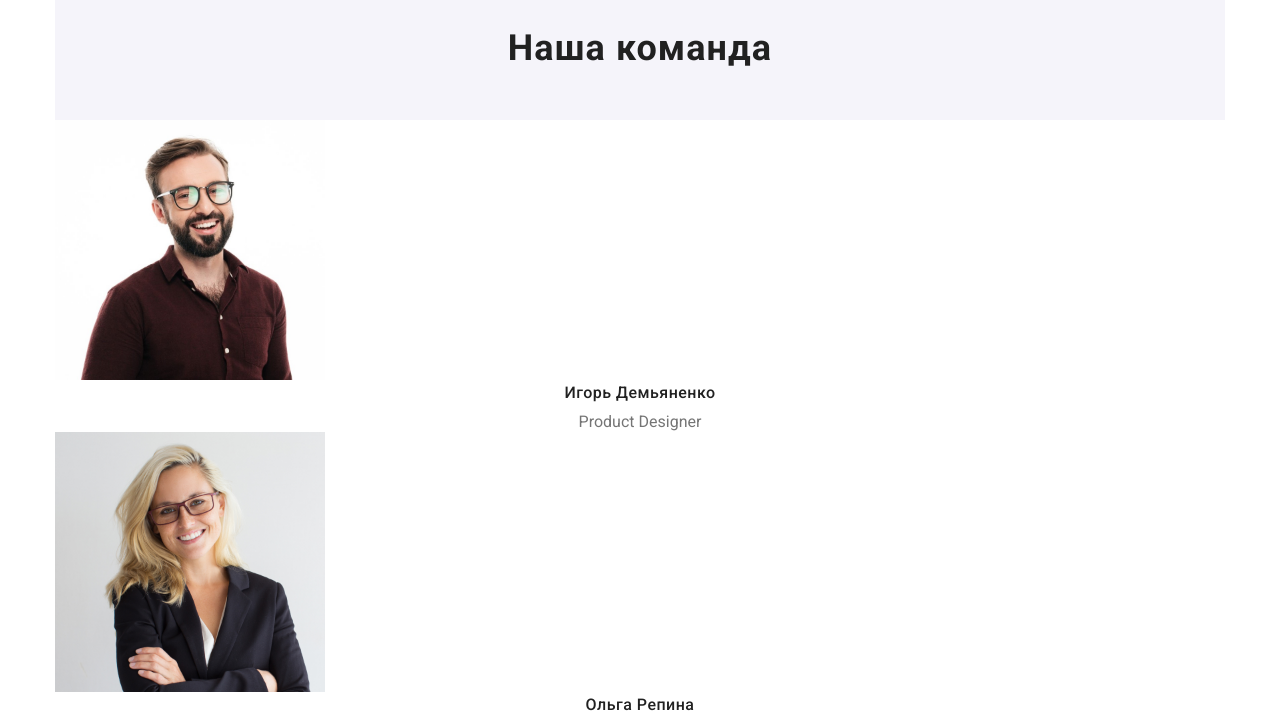
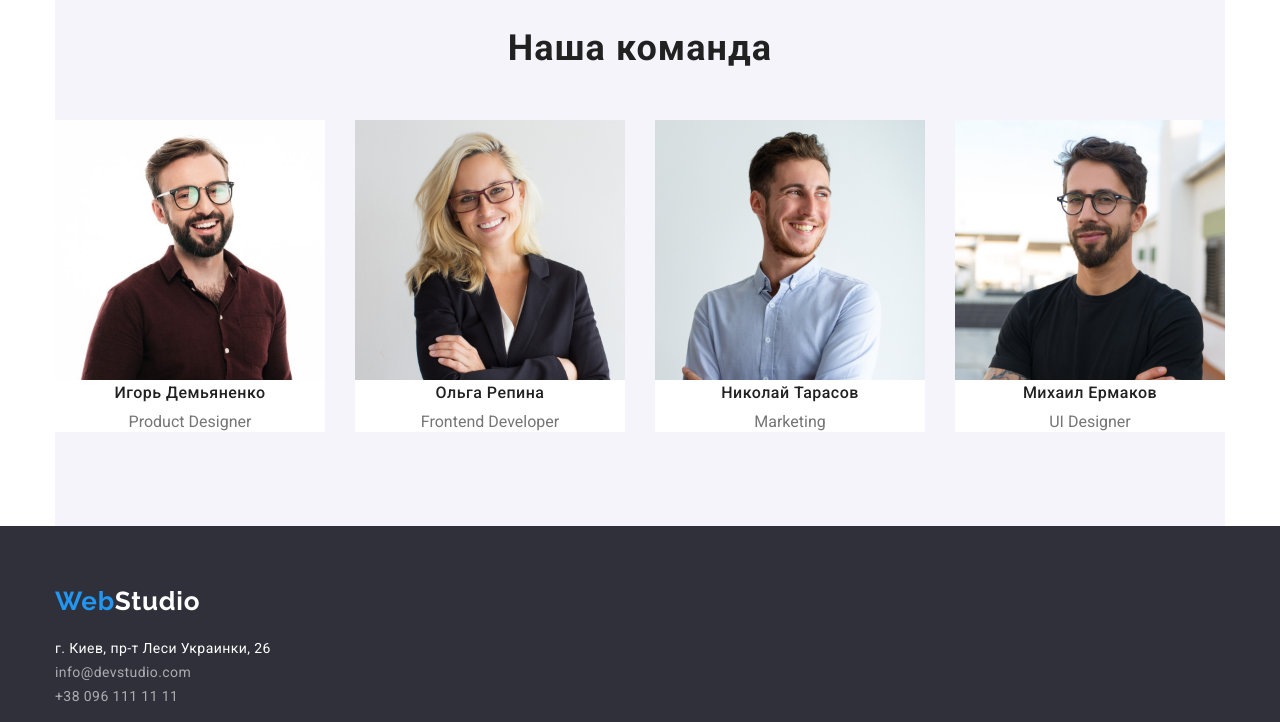
Before and after one commit to Oksanatonkopriad/goit-markup-hw-03, a plain HTML site: page index.html in a window 1280 px wide. Shown: the part 1240-1962 px from the top of the page. Drawn offline with nearby package versions, Linux system fonts and the light colour scheme.

Commit message:
logo-footer

```diff
--- a/css/styles.css
+++ b/css/styles.css
@@ -124,6 +124,7 @@ margin-left: 50px;
     padding-bottom: 200px;
     padding-top: 200px;
     background-color: #2F303A;
+    text-align: center;
 }
 .order-service .title {
     margin-bottom: 30px;
@@ -142,20 +143,21 @@ margin-left: 50px;
 
 /* Button */
 .button {
+    display: inline-block;
+    align-items: center;
+    min-width: 200px;
+    padding: 10px 32px;
     color: var(--primary-bg-color);
     background: #2196F3;
     box-shadow: 0px 4px 4px rgba(0, 0, 0, 0.15);
     border-radius: 4px;
-    min-width: 200px;
-    padding: 10px 32px;
+
     font-weight: 700;
     font-size: 16px;
     line-height: 1.87;
     /* identical to box height, or 188% */
 
-    display: inline-block;
-    align-items: center;
-    text-align: center;
+
 
 }
 
@@ -217,6 +219,12 @@ margin-left: 50px;
     padding-top: 94px;
     background-color: #F5F4FA;
 }
+.team-list {
+    display: flex;
+}
+.team-list li + li {
+    margin-left: 30px;
+}
 .section-team .section-title {
     margin-bottom: 50px;
     color: var(--title-text-color);
@@ -255,6 +263,9 @@ margin-left: 50px;
 .page-footer {
     background: #2F303A;
 }
+.logo-footer {
+    margin-bottom: 20px;
+}
 .page-footer .logo-left {
     color: #2196F3;
     text-decoration: none;
@@ -280,6 +291,10 @@ margin-left: 50px;
 
     letter-spacing: 0.03em;
 
+}
+.nav-footer {
+    padding-top: 60px;
+    padding-bottom: 60px;
 }
 .footer-list .link-address {
     font-family: 'Roboto';
@@ -360,12 +375,16 @@ background: #2196F3;
 .container-project {
     width: 370px;
     margin-right: 30px;
+    margin-bottom: 30px;
     background: #FFFFFF;
     border: 1px solid #EEEEEE;
     box-sizing: border-box;
 }
 .container-project:nth-child(3n) {
     margin-right: 0px;
+}
+.container-project:nth-last-child(-n+3) {
+    margin-bottom: 0px;
 }
 
 .container-project .title {
--- a/index.html
+++ b/index.html
@@ -111,10 +111,11 @@
         </main>
         <footer class="page-footer">
             <!--Подвал-->
-            <div class="container">
+            <div class="container nav-footer">
+                <div class="logo-footer">
             <a class="logo-left" href="">Web<span class="logo-right">Studio</span></a>
             </div>
-            <div class="container">
+
             <address>
                 <ul class="footer-list">
                     <li><a href="" class="link-address">г. Киев, пр-т Леси Украинки, 26</a></li>
```
